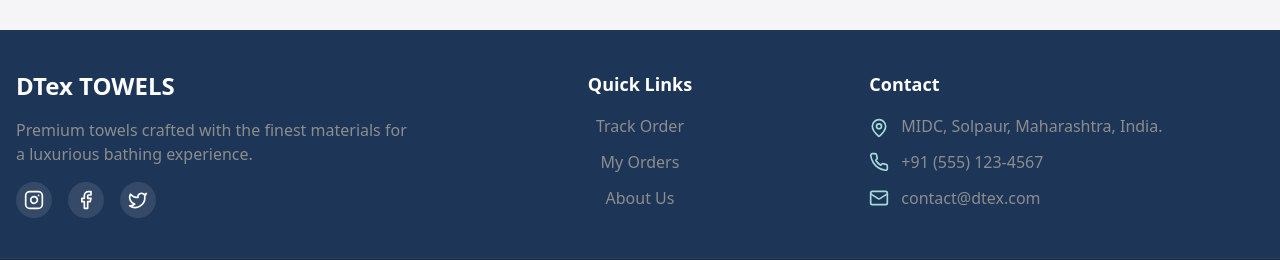
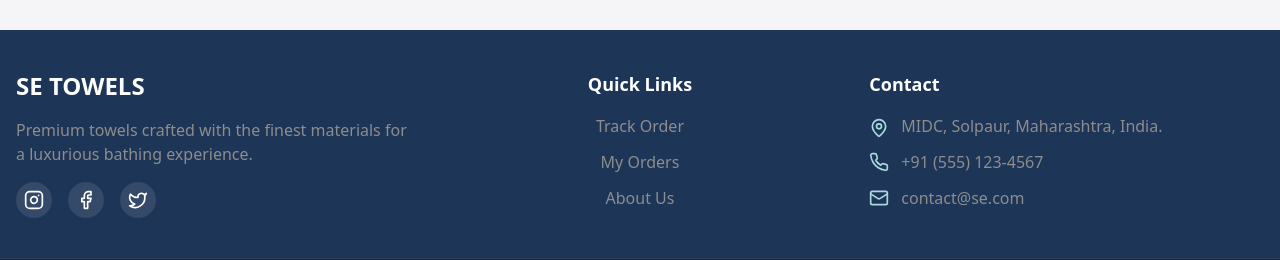
Before and after one commit to Siddhu-Siddharth-Roy/MiniProject, a React (Vite) app: page /about in a window 1280 px wide. Shown: the part 978-1238 px from the top of the page. Built offline with nearby package versions, Linux system fonts and the light colour scheme.

Commit message:
Update Footer.tsx

```diff
--- a/src/components/Footer.tsx
+++ b/src/components/Footer.tsx
@@ -13,7 +13,7 @@ const Footer = () => {
         <div className="grid grid-cols-1 md:grid-cols-3 gap-8">
           {/* Brand */}
           <div>
-            <h3 className="text-2xl font-semibold mb-4">DTex TOWELS</h3>
+            <h3 className="text-2xl font-semibold mb-4">SE TOWELS</h3>
             <p className="text-towel-gray mb-4 max-w-md">
               Premium towels crafted with the finest materials for a luxurious bathing experience.
             </p>
@@ -70,7 +70,7 @@ const Footer = () => {
               </li>
               <li className="flex items-center">
                 <Mail size={20} className="mr-3 text-towel-accent flex-shrink-0" />
-                <span className="text-towel-gray">contact@dtex.com</span>
+                <span className="text-towel-gray">contact@se.com</span>
               </li>
             </ul>
           </div>
```
